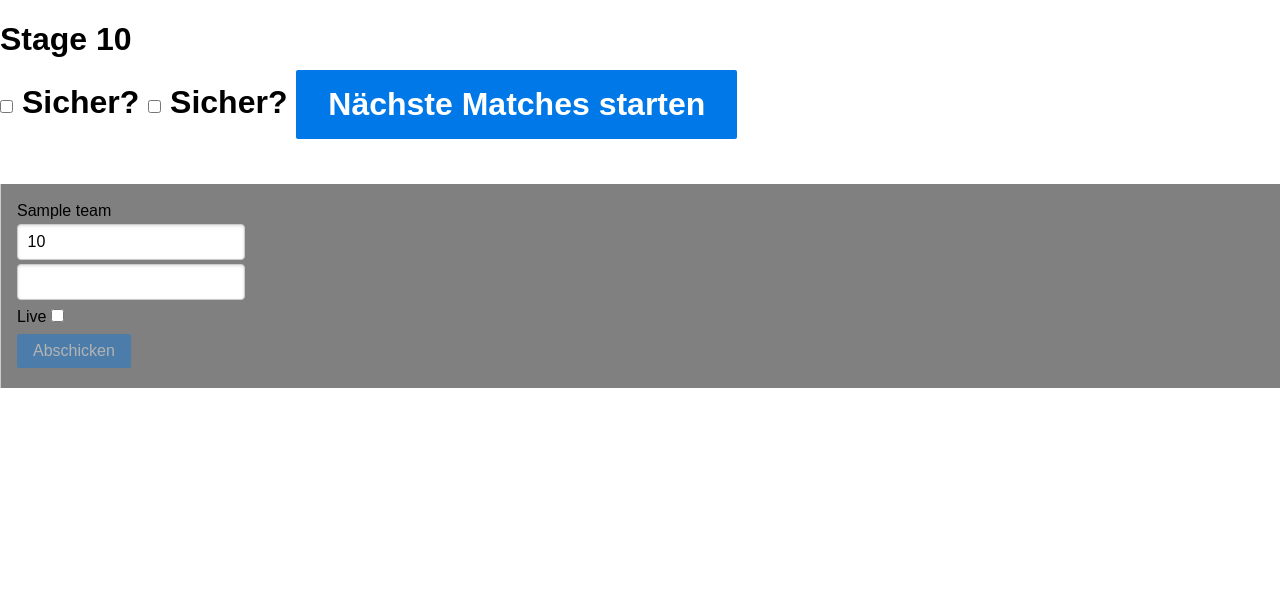
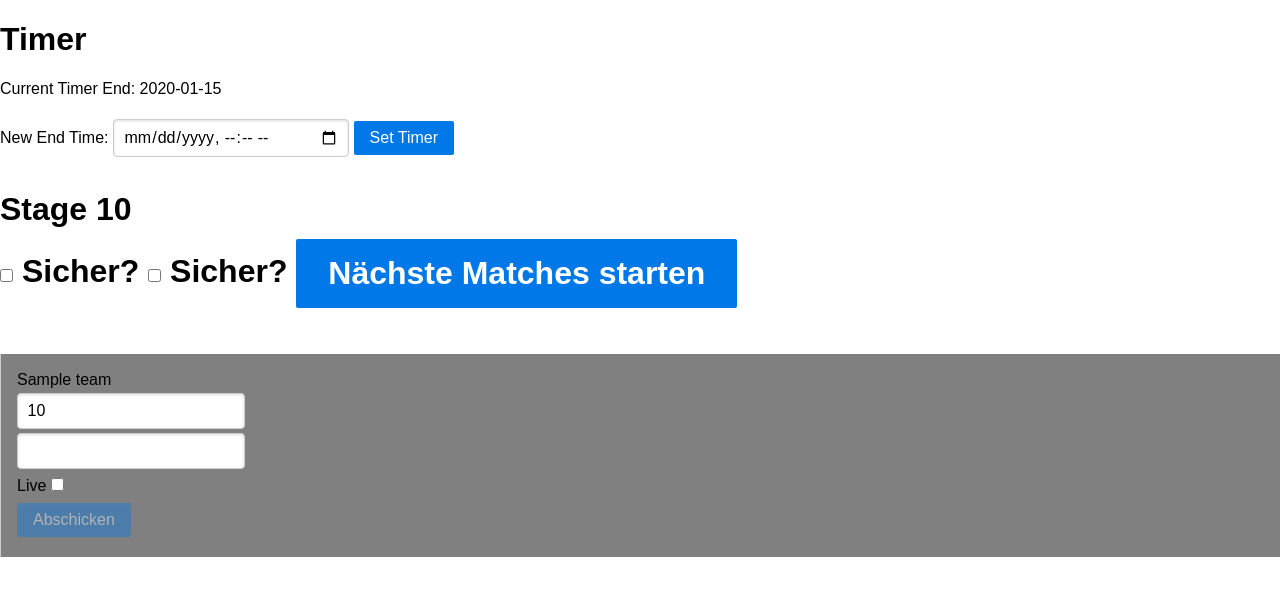
Before and after one commit to Malaber/turniere-match, a Flask app: template templates/index.jinja2 in a window 1280 px wide. Shown: the top 596 px of the page. Run offline with Flask 3, Linux system fonts and the light colour scheme; the template is opened without the code that fills it: most values are stand-ins (such as "Sample title", 1, 10 or a date in 2020).

Commit message:
Implement basic setting and retrieving timer

```diff
--- a/main.py
+++ b/main.py
@@ -31,6 +31,7 @@ w = Worker(remote_instance)
 
 @app.route('/')
 def index():
+    timer = main_instance.get_timer_end()
     stages = main_instance.get_stages()
     stages_simplified = []
     for stage in stages:
@@ -52,7 +53,7 @@ def index():
                     lambda m: m['state'] != 'not_ready', stage['matches']
                 ), key=lambda m: m['position']),
             })
-    return render_template('index.jinja2', stages=stages_simplified)
+    return render_template('index.jinja2', stages=stages_simplified, timer=timer)
 
 @app.route('/teams')
 def teams():
@@ -102,6 +103,17 @@ def update_team_name(tid):
     w.queue.put_nowait(Action('update_team_name', (tid, new_name)))
     return redirect('/teams')
 
+@app.route('/set_timer', methods=['POST'])
+def set_timer():
+    end_time = request.form['end_time']
+    main_instance.login()
+    try:
+        main_instance.set_timer_end(end_time)
+    except ValueError as e:
+        logging.error(f"Failed to set timer: {e}")
+        return redirect('/?error=invalid_time')
+    return redirect('/')
+
 if __name__ == '__main__':
     w.start()
     app.run(host='0.0.0.0', port=7070, debug=True)
--- a/new_tournament.py
+++ b/new_tournament.py
@@ -41,8 +41,8 @@ if __name__ == '__main__':
         print(team_with_group)
 
     print(t._request('/tournaments', method='POST', json={
-        "name": "7. Beerpong Turnier",
-        "description": "7. Beerpong Turnier von Beerpong Weinstraße",
+        "name": "TEST 9",
+        "description": "Diese matchups sind nicht korrekt, nur ein Test",
         "public": True,
         "group_stage": True,
         "teams": teams_with_groups,
--- a/templates/index.jinja2
+++ b/templates/index.jinja2
@@ -17,6 +17,16 @@
 </head>
 
 <body>
+    <!-- Timer -->
+    <h1>Timer</h1>
+    <p>Current Timer End: {{ timer }}</p>
+    <form class="pure-form" action="{{ url_for('set_timer') }}" method="POST">
+        <fieldset>
+            <label for="end_time">New End Time:</label>
+            <input type="datetime-local" id="end_time" name="end_time" required>
+            <button type="submit" class="pure-button pure-button-primary">Set Timer</button>
+        </fieldset>
+    </form>
     <!-- Matches -->
     {% for stage in stages %}
     {% set sid = stage['level'] %}
```
Also changed, not shown: turniere.py (+24 -1 lines).
